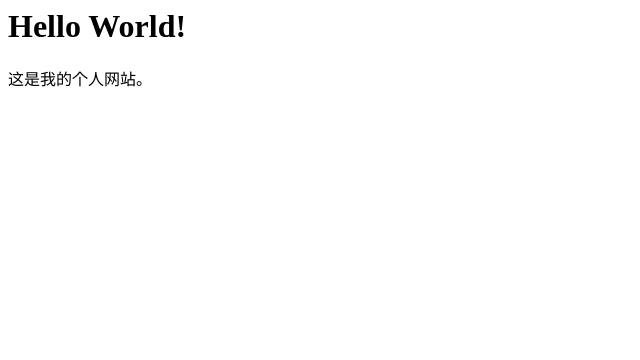
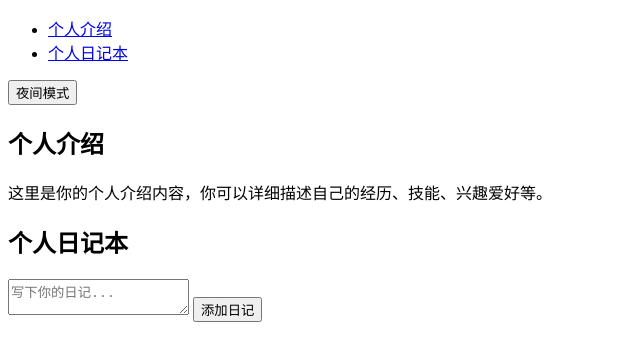
Before and after one commit to lincuimin/lincuimin.github.io, a plain HTML site: page index.html in a window 1280 px wide. Shown: the whole page, without its empty margins (0-640 px from the left). Drawn offline with Linux system fonts and the light colour scheme.

Commit message:
Update index.html

```diff
--- a/index.html
+++ b/index.html
@@ -1,2 +1,40 @@
-<h1>Hello World!</h1>
-<p>这是我的个人网站。</p>
+<!DOCTYPE html>
+<html lang="zh-CN">
+<head>
+    <meta charset="UTF-8">
+    <meta name="viewport" content="width=device-width, initial-scale=1.0">
+    <title>个人网站</title>
+    <link rel="stylesheet" href="styles.css">
+</head>
+<body>
+    <header>
+        <nav>
+            <ul>
+                <li><a href="#introduction">个人介绍</a></li>
+                <li><a href="#diary">个人日记本</a></li>
+            </ul>
+            <button id="theme-toggle">夜间模式</button>
+        </nav>
+    </header>
+
+    <main>
+        <section id="introduction">
+            <h2>个人介绍</h2>
+            <p>这里是你的个人介绍内容，你可以详细描述自己的经历、技能、兴趣爱好等。</p>
+        </section>
+
+        <section id="diary">
+            <h2>个人日记本</h2>
+            <div id="diary-entries">
+                <!-- 日记条目将动态添加到这里 -->
+            </div>
+            <form id="diary-form">
+                <textarea id="diary-content" placeholder="写下你的日记..."></textarea>
+                <button type="submit">添加日记</button>
+            </form>
+        </section>
+    </main>
+
+    <script src="script.js"></script>
+</body>
+</html>
```
